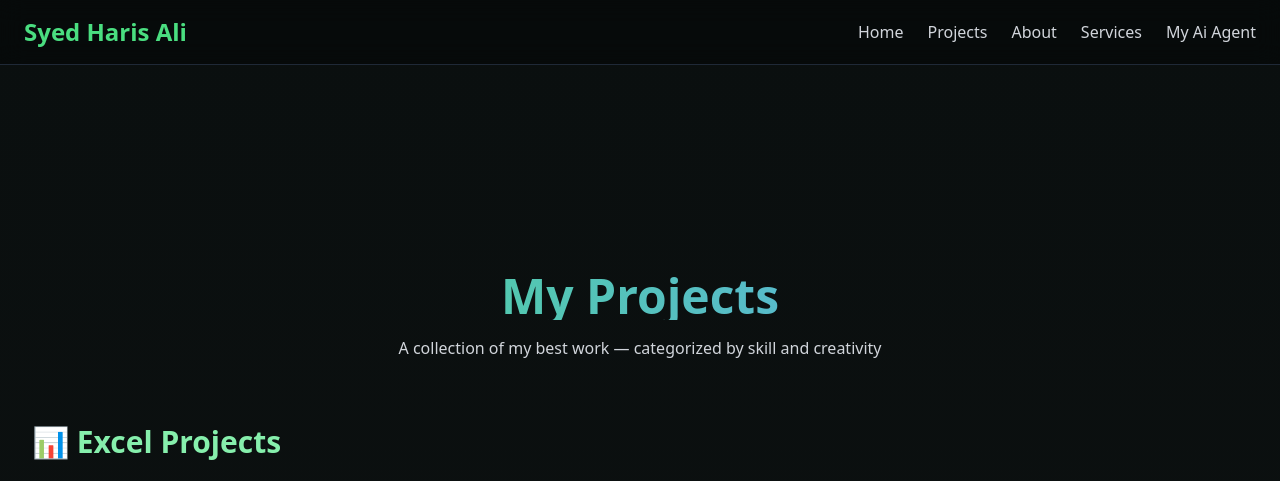
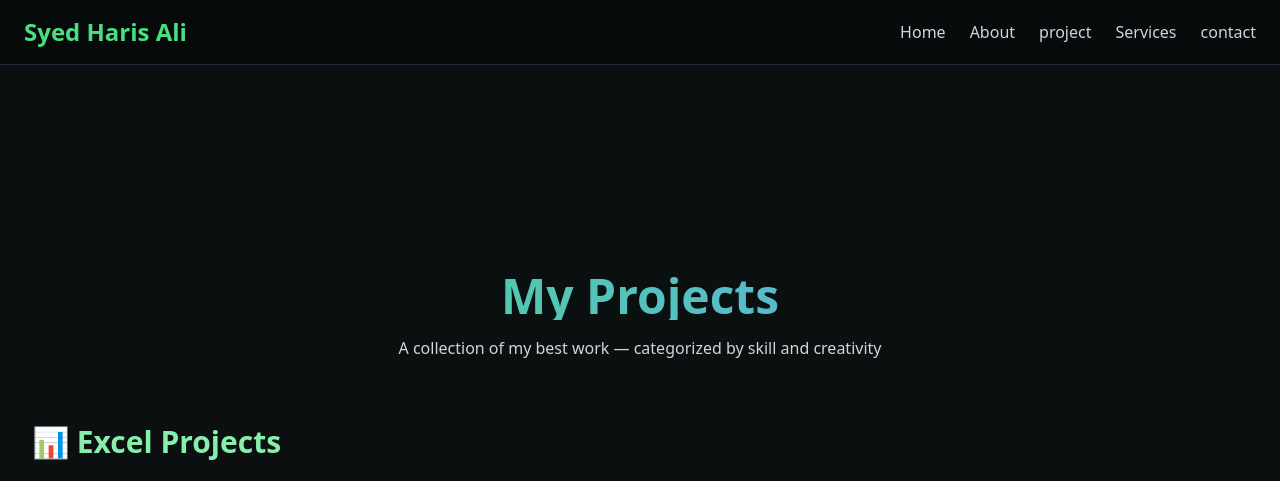
Before and after one commit to HarisAli387/portfolio, a plain HTML site: page projects.html in a window 1280 px wide. Shown: the top 481 px of the page. Drawn offline with nearby package versions, Linux system fonts and the light colour scheme.

Commit message:
Update navigation links in projects.html

```diff
--- a/projects.html
+++ b/projects.html
@@ -18,10 +18,10 @@
     <!-- Desktop Menu -->
     <ul class="hidden md:flex space-x-6 text-gray-300 font-medium">
       <li><a href="/index.html" class="hover:text-green-400 transition">Home</a></li>
-      <li><a href="/projects.html" class="hover:text-green-400 transition">Projects</a></li>
       <li><a href="/about.html" class="hover:text-green-400 transition">About</a></li>
+      <li><a href="/projects.html" class="hover:text-green-400 transition">project</a></li>
       <li><a href="/services.html" class="hover:text-green-400 transition">Services</a></li>
-      <li><a href="/my ai agent.html" class="hover:text-green-400 transition">My Ai Agent</a></li>
+      <li><a href="/contact.html" class="hover:text-green-400 transition">contact</a></li>
     </ul>
 
     <!-- Mobile Menu Button -->
@@ -41,7 +41,7 @@
       <li><a href="/projects.html" class="hover:text-green-400 transition">Projects</a></li>
       <li><a href="/about.html" class="hover:text-green-400 transition">About</a></li>
       <li><a href="/services.html" class="hover:text-green-400 transition">Services</a></li>
-      <li><a href="/my ai agent.html" class="hover:text-green-400 transition">My Ai Agent</a></li>
+      <li><a href="/contact.html" class="hover:text-green-400 transition">contact</a></li>
     </ul>
   </div>
 </nav>
```
